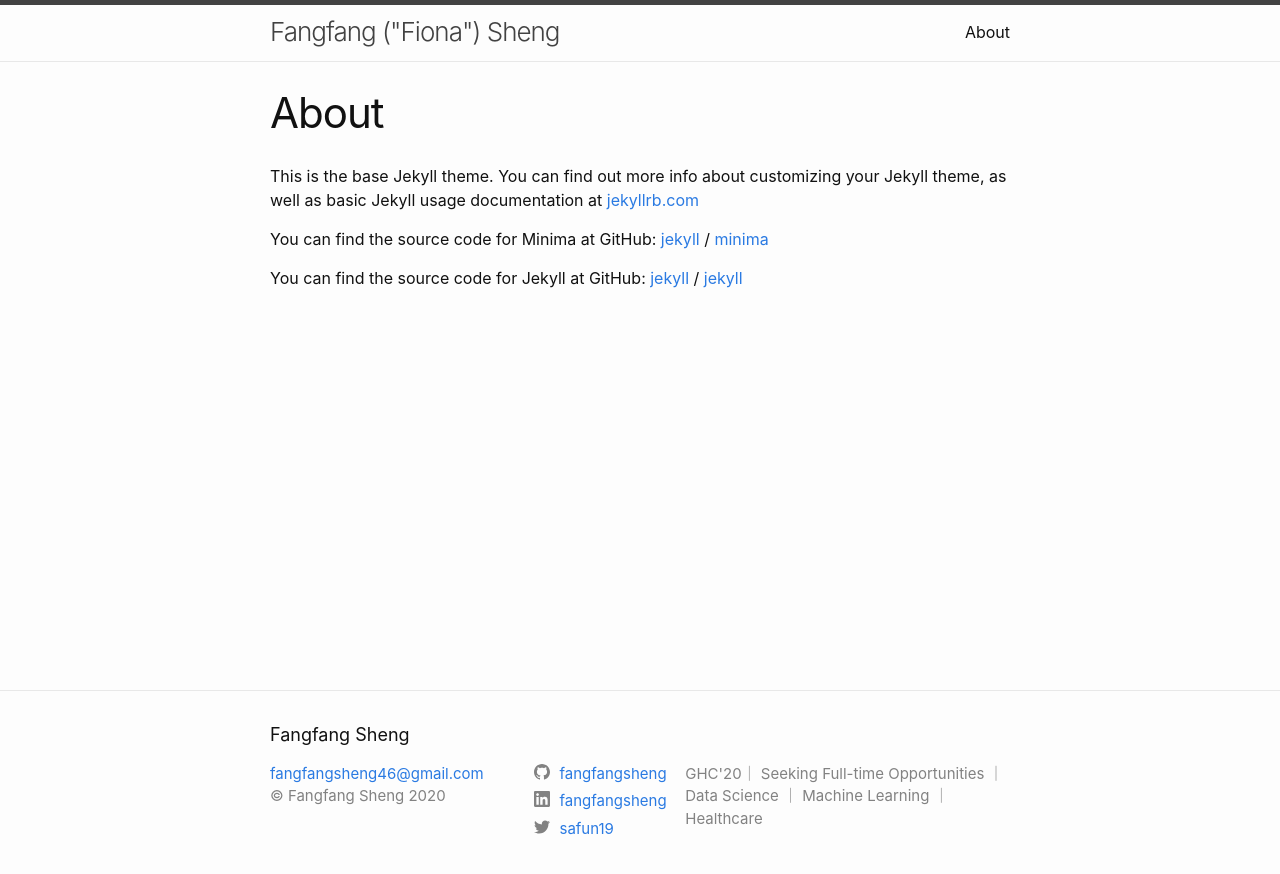
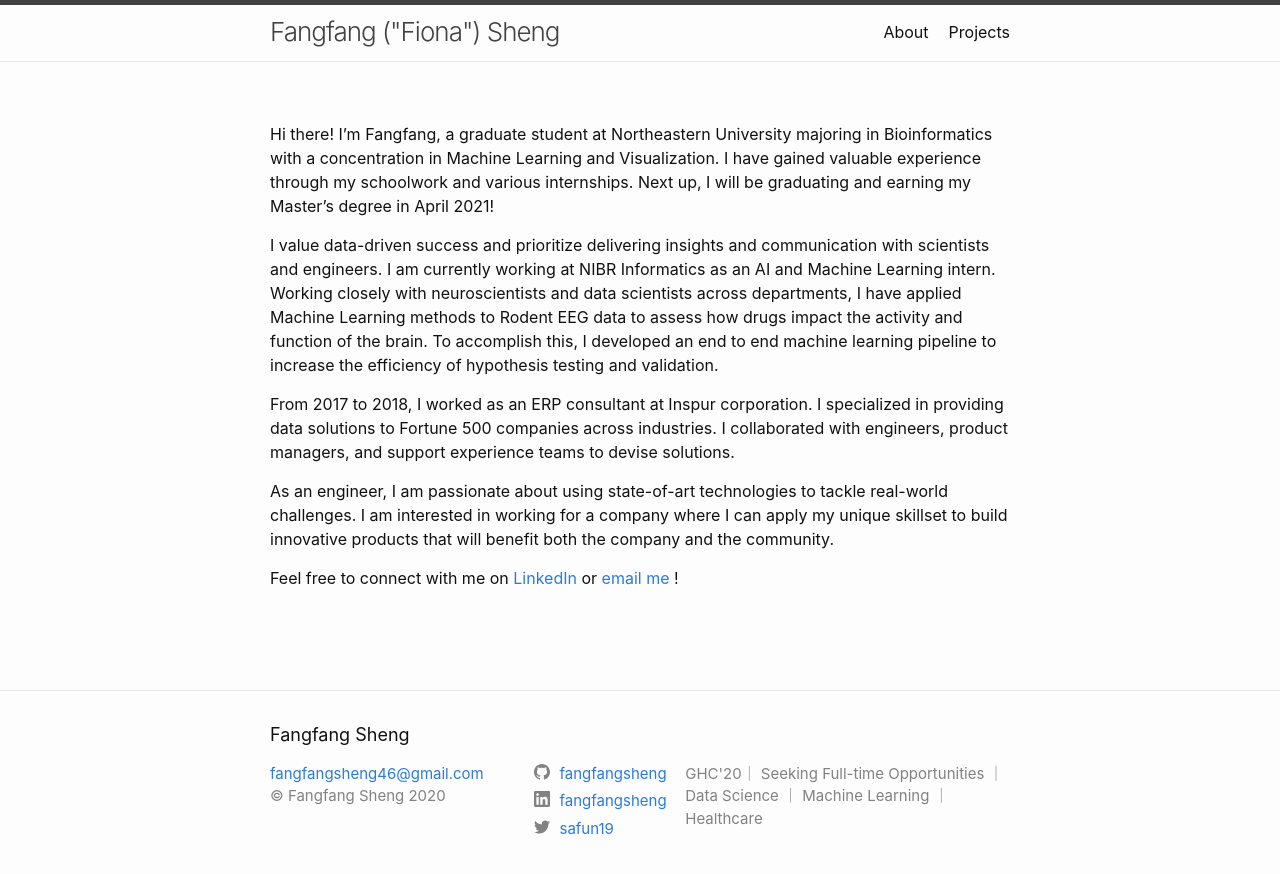
Before and after one commit to fangfangsheng/my-blog, a Jekyll site: the page built from about.markdown, in a window 1280 px wide. Shown: the top 874 px of the page. Built offline with Jekyll 4.4.1, drawn with Linux system fonts in a browser that asks for light colours.

Commit message:
added email

```diff
--- a/_layouts/home.html
+++ b/_layouts/home.html
@@ -5,7 +5,7 @@ layout: default
 <div class="home">
 <div class="footer-col-wrapper">
   <div class="footer-col footer-col-1">
-    <video src="images/profile-dynamic.mp4"  poster="images/profile-static.png" width="150" height="100" autoplay muted></video>
+    <video src="images/profile-dynamic.mp4"  poster="images/profile-static.png" width="200" height="150" autoplay muted></video>
 
     <ul class="contact-list">
 
@@ -23,8 +23,6 @@ layout: default
       Next up, I will be graduating and earning my Master's degree in April 2021!
     </p>
 
-
-
 </div>
 
 </div>
@@ -33,7 +31,6 @@ layout: default
 <h1 class="page-heading">{{ page.title }}</h1>
 {%- endif -%}
 
-<br>
 
 {{ content }}
 
--- a/_layouts/page.html
+++ b/_layouts/page.html
@@ -4,7 +4,7 @@ layout: default
 <article class="post">
 
   <header class="post-header">
-    <h1 class="post-title">{{ page.title | escape }}</h1>
+    <!-- <h1 class="post-title">{{ page.title | escape }}</h1> -->
   </header>
 
   <div class="post-content">
--- a/about.markdown
+++ b/about.markdown
@@ -1,18 +1,15 @@
 ---
 layout: page
 title: About
-permalink: /about/
+
 ---
 
-This is the base Jekyll theme. You can find out more info about customizing your Jekyll theme, as well as basic Jekyll usage documentation at [jekyllrb.com](https://jekyllrb.com/)
+Hi there! I'm Fangfang, a graduate student at Northeastern University majoring in Bioinformatics with a concentration in Machine Learning and Visualization. I have gained valuable experience through my schoolwork and various internships. Next up, I will be graduating and earning my Master's degree in April 2021!
 
-You can find the source code for Minima at GitHub:
-[jekyll][jekyll-organization] /
-[minima](https://github.com/jekyll/minima)
+I value data-driven success and prioritize delivering insights and communication with scientists and engineers. I am currently working at NIBR Informatics as an AI and Machine Learning intern. Working closely with neuroscientists and data scientists across departments, I have applied Machine Learning methods to Rodent EEG data to assess how drugs impact the activity and function of the brain. To accomplish this, I developed an end to end machine learning pipeline to increase the efficiency of hypothesis testing and validation.
 
-You can find the source code for Jekyll at GitHub:
-[jekyll][jekyll-organization] /
-[jekyll](https://github.com/jekyll/jekyll)
+From 2017 to 2018, I worked as an ERP consultant at Inspur corporation. I specialized in providing data solutions to Fortune 500 companies across industries. I collaborated with engineers, product managers, and support experience teams to devise solutions.
 
+As an engineer, I am passionate about using state-of-art technologies to tackle real-world challenges. I am interested in working for a company where I can apply my unique skillset to build innovative products that will benefit both the company and the community.
 
-[jekyll-organization]: https://github.com/jekyll
+Feel free to connect with me on <a href="https://www.linkedin.com/in/fangfangsheng/">LinkedIn</a> or [email me](mailto:fangfangsheng46@gmail.com) !
--- a/index.markdown
+++ b/index.markdown
@@ -7,4 +7,9 @@ layout: home
 
 <p>
     I'd be attending vGHC 2020. I would love to connect to a recruiter and know more about open roles.
+
+    <br>
+
+    Please feel free to connect with me on <a href="https://www.linkedin.com/in/fangfangsheng/">LinkedIn</a> or <a class="u-email" href="mailto:fangfangsheng46@gmail.com">email me</a>.
+
 </p>
```
Also changed, not shown: projects.markdown (added, +19 -0 lines).
